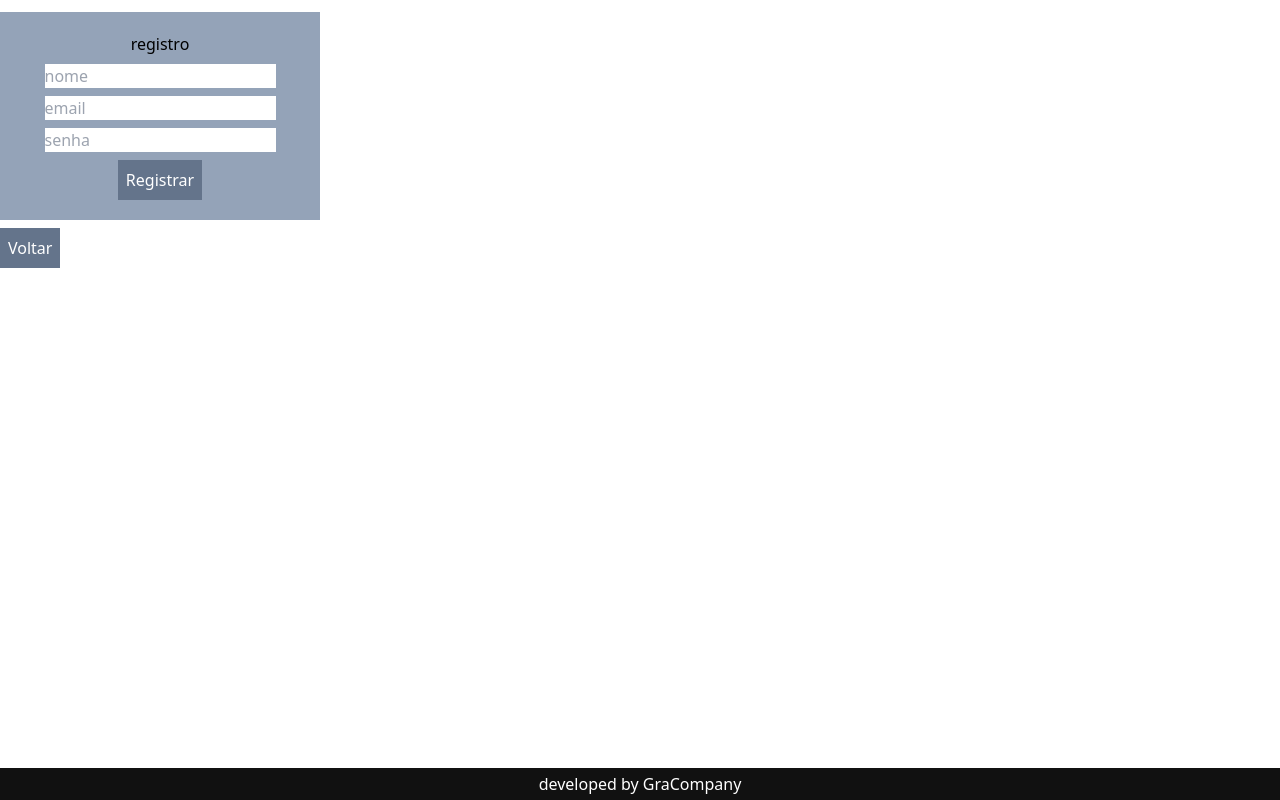
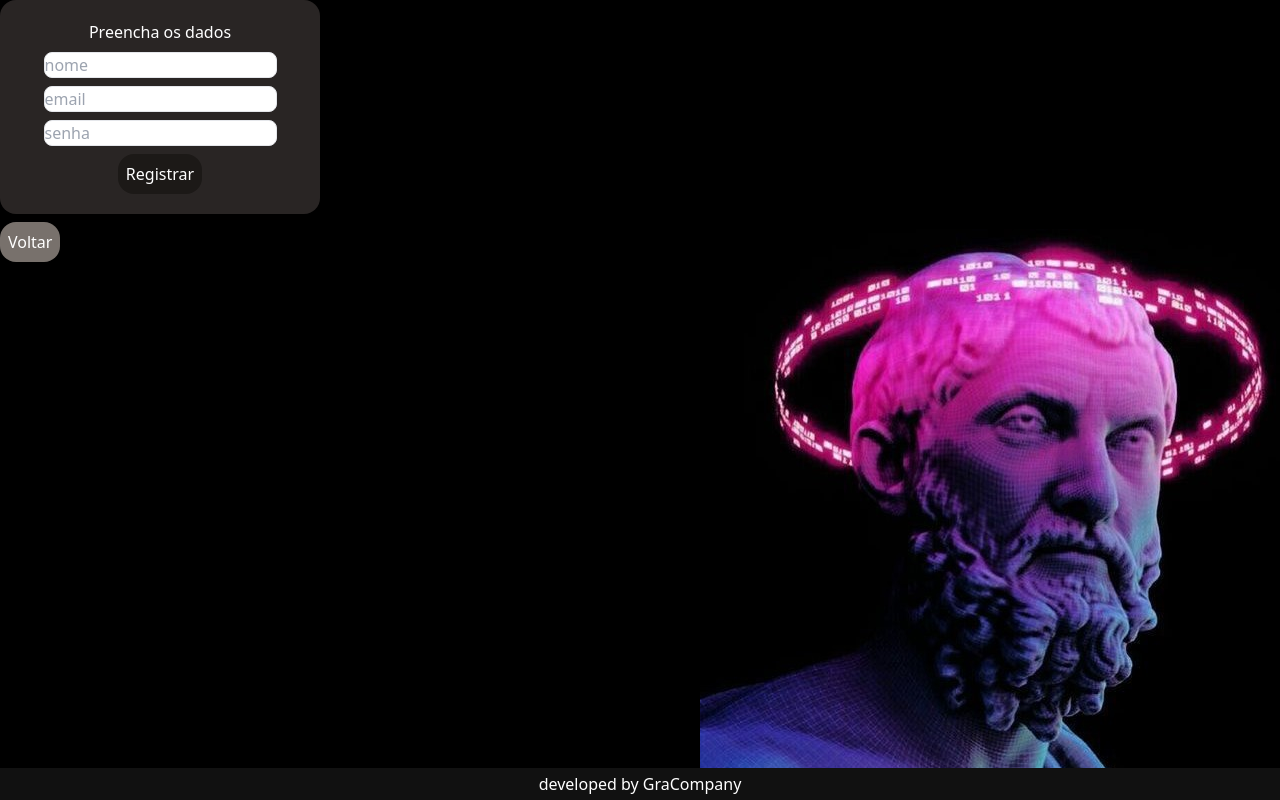
Before and after one commit to SamuelRicardoDS/fluxyt, a React (Vite) app in the folder client/: page /register in a window 1280 px wide. Built offline with nearby package versions, Linux system fonts and the light colour scheme.

Commit message:
register page css start

```diff
--- a/client/src/App.tsx
+++ b/client/src/App.tsx
@@ -13,17 +13,17 @@ function App() {
 
   return (
     <div className="App">
+      <Router>
       <AuthContext.Provider value={{}}>
-      <Router>
         <Routes>
           <Route path="/" element={<Home />} />
           <Route path="/register" element={<Register />} />
           <Route path="/login" element={<Login />} />
           <Route path="/main" element={<Main />} />
         </Routes>
+      </AuthContext.Provider>
       </Router>
       <Footer />
-      </AuthContext.Provider>
     </div>
   )
 }
--- a/client/src/pages/Register.tsx
+++ b/client/src/pages/Register.tsx
@@ -1,5 +1,6 @@
 import axios from 'axios';
 import React, { useState } from 'react';
+import gregothinking from '../assets/gregothinking.jpg';
 
 export const Register = () => {
     const [name, setName] = useState("");
@@ -21,15 +22,20 @@ export const Register = () => {
     }
 
     return (
-        <div className="">
-            <form onSubmit={handleSubmit} className="flex flex-col w-1/4 items-center bg-slate-400 p-5 mt-3">
-                <h1>registro</h1>
-                    <input type="text" placeholder="nome" onChange={(e) => setName(e.target.value)} className="mt-2"/>
-                    <input type="email" placeholder="email" onChange ={(e) =>setEmail(e.target.value)} className="mt-2"/>
-                    <input type="password" placeholder="senha" onChange={(e) => setPassword(e.target.value)} className="mt-2"/>
-                    <button className="bg-slate-500 text-white p-2 mt-2">Registrar</button>
+        <div className="bg-black h-screen">
+            <form onSubmit={handleSubmit} className="flex flex-col w-1/4 items-center rounded-2xl  bg-stone-800 p-5">
+                <h1 className='text-white'>Preencha os dados</h1>
+                    <input type="text" placeholder="nome" onChange={(e) => setName(e.target.value)} className="mt-2 rounded-lg border"/>
+                    <input type="email" placeholder="email" onChange ={(e) =>setEmail(e.target.value)} className="mt-2 rounded-lg border"/>
+                    <input type="password" placeholder="senha" onChange={(e) => setPassword(e.target.value)} className="mt-2 rounded-lg border"/>
+                    <button className="bg-stone-900 text-white p-2 mt-2 rounded-2xl">Registrar</button>
             </form>
-            <button onClick={() => handleBack()} className="bg-slate-500 text-white p-2 mt-2">Voltar</button>
+            <div className='items-center'>
+            <button onClick={() => handleBack()} className="bg-stone-500 rounded-2xl text-white p-2 mt-2">Voltar</button>
+            </div>
+            <div>
+                <img  className='right-0 bottom-0 absolute' src={gregothinking} alt="" />
+            </div>
 
         </div>
     )
```
Also changed, not shown: client/src/assets/gregothinking.jpg.
